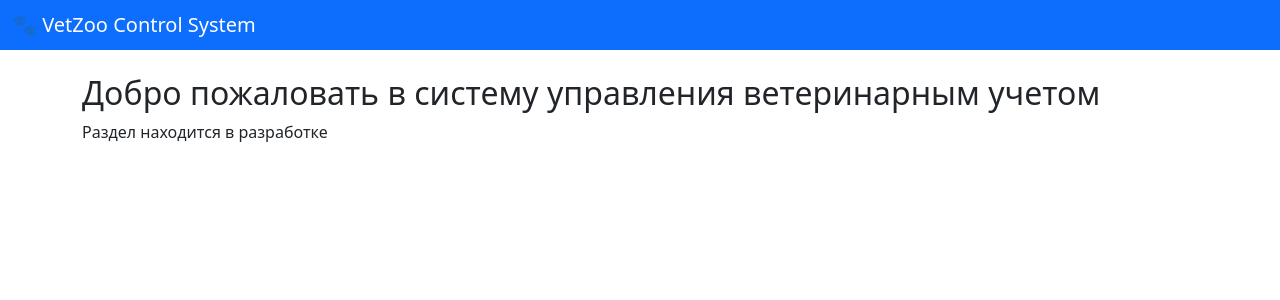
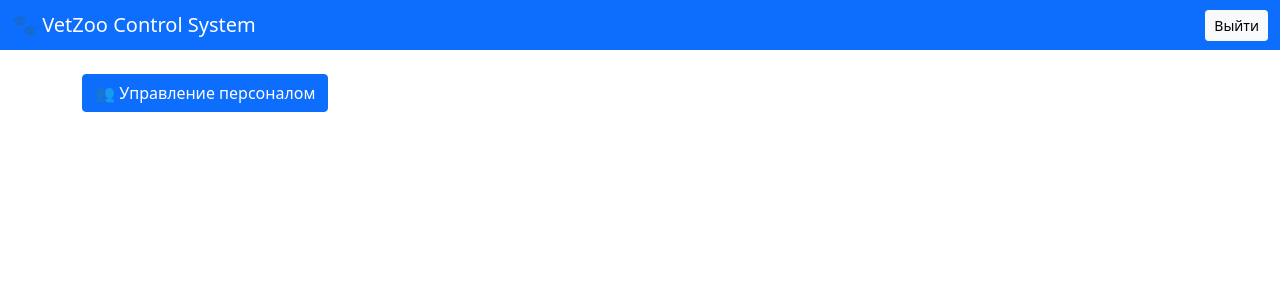
Before and after one commit to Ekarerina-Ulyanova/VetZoo-Control-System, a Flask app: page / in a window 1280 px wide. Shown: the top 300 px of the page. Run offline with Flask 3, Linux system fonts and the light colour scheme.

Commit message:
feat: modify index.html with new functionality

```diff
--- a/server/templates/index.html
+++ b/server/templates/index.html
@@ -1,3 +1,4 @@
+<!-- server/templates/index.html (обновлено Участником 4) -->
 <!DOCTYPE html>
 <html lang="ru">
 <head>
@@ -5,16 +6,32 @@
     <meta name="viewport" content="width=device-width, initial-scale=1.0">
     <title>VetZoo Control</title>
     <link href="https://cdn.jsdelivr.net/npm/bootstrap@5.1.3/dist/css/bootstrap.min.css" rel="stylesheet">
+    <link rel="stylesheet" href="style.css">
 </head>
 <body>
     <nav class="navbar navbar-dark bg-primary">
         <div class="container-fluid">
             <span class="navbar-brand mb-0 h1">🐾 VetZoo Control System</span>
+            <div class="d-flex text-white align-items-center">
+                <span class="me-3" id="userDisplay"></span>
+                <a href="/logout" class="btn btn-sm btn-light">Выйти</a>
+            </div>
         </div>
     </nav>
+
     <div class="container mt-4">
-        <h2>Добро пожаловать в систему управления ветеринарным учетом</h2>
-        <p>Раздел находится в разработке</p>
+        <div class="row mb-4">
+            <div class="col">
+                <button class="btn btn-primary" onclick="window.location.href='/admin'" id="adminPanelBtn">
+                    👥 Управление персоналом
+                </button>
+            </div>
+        </div>
+
+        <div class="row" id="animalsList"></div>
     </div>
+
+    <script src="https://cdn.jsdelivr.net/npm/bootstrap@5.1.3/dist/js/bootstrap.bundle.min.js"></script>
+    <script src="script.js"></script>
 </body>
 </html>
```
